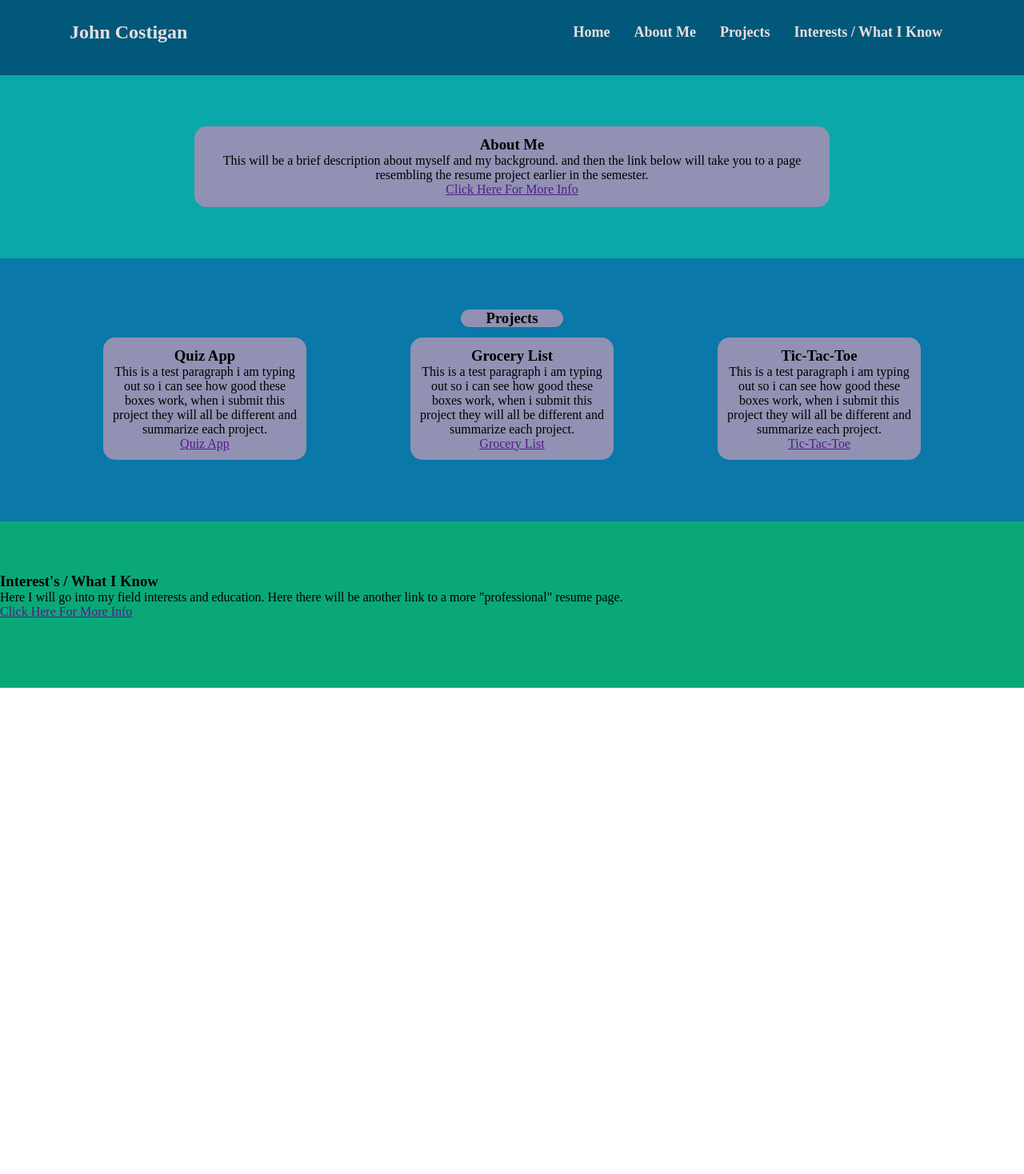
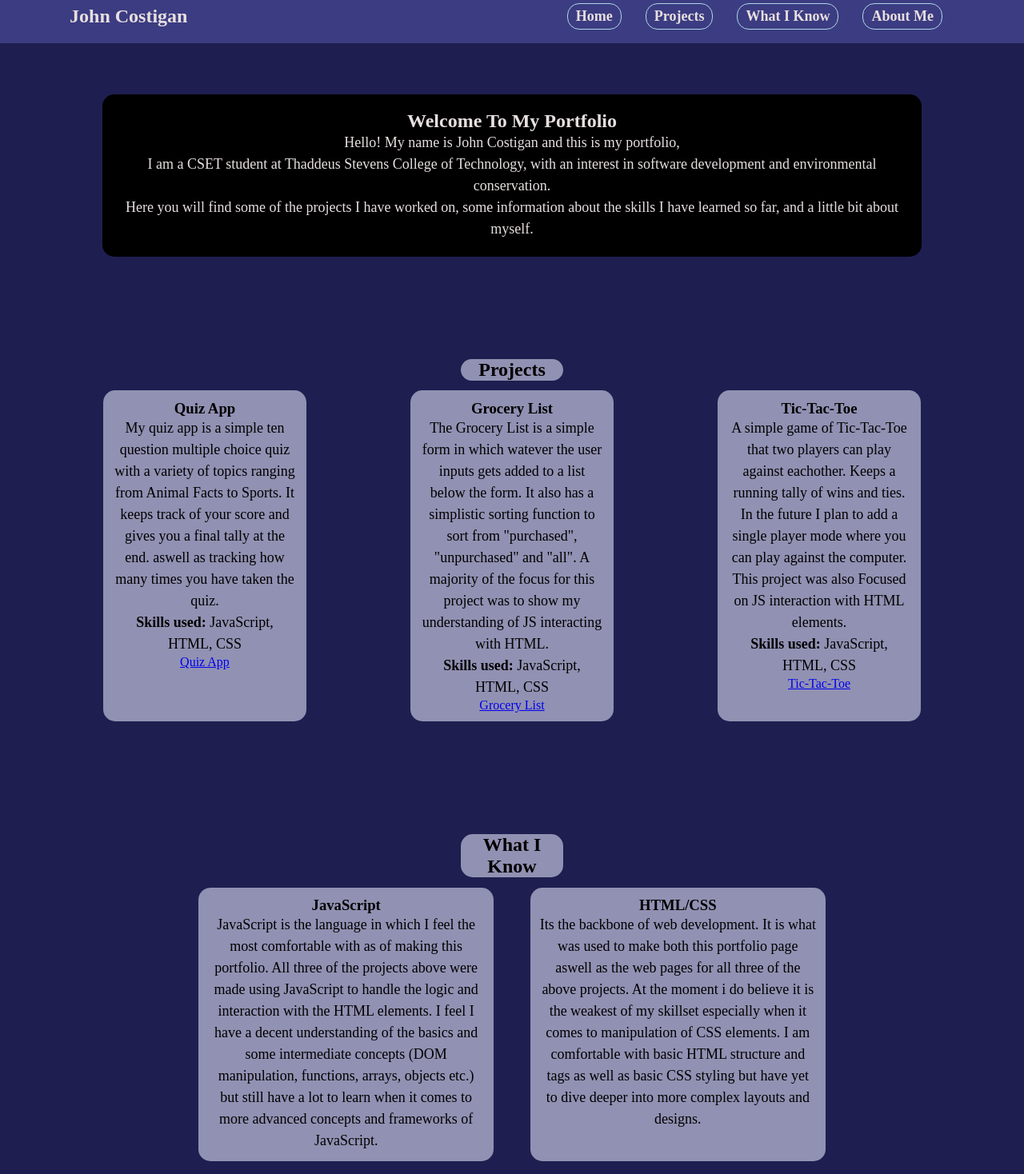
Before and after one commit to AngiMangy/Portfolio---John-Costigan, a plain HTML site: page index.html in a window 1280 px wide. Shown: the part 12-1480 px from the top of the page at 80% size. Before the commit the page ends 872 px from the top, so only its background shows below. Drawn offline with Linux system fonts and the light colour scheme.

Commit message:
completed portfolio to a comfortable level for submission

```diff
--- a/index.html
+++ b/index.html
@@ -10,58 +10,99 @@
     <header>
         <h2>John Costigan</h2>
         <ul id="navbar">
-            <li class = "navItem">Home</li>
-            <li class = "navItem">About Me</li>
-            <li class = "navItem">Projects</li>
-            <li class = "navItem">Interests / What I Know</li>
+            <li class="navItem"><a href="#introText">Home</a></li>
+            <li class="navItem"><a href="#projects">Projects</a></li>
+            <li class="navItem"><a href="#whatIKnow">What I Know</a></li>
+            <li class="navItem"><a href="#aboutMe">About Me</a></li>
         </ul>
     </header>
-    <section id = "aboutMe">
-        <div id = "aboutMeText">
-            <h3>About Me</h3>
-            <p>
-                This will be a brief description about myself and my background. and then the link below will take you to a page
-                resembling the resume project earlier in the semester.
-            </p>
-            <a href="">Click Here For More Info</a>
+    <section>
+        <div id = "introText">
+            <div id = "introBox">
+                <h1>Welcome To My Portfolio</h1>
+                <p>
+                    Hello! My name is John Costigan and this is my portfolio, <br> I am a CSET student at Thaddeus Stevens College of Technology,
+                    with an interest in software development and environmental conservation. <br> Here you will find some of the projects I have worked on,
+                    some information about the skills I have learned so far, and a little bit about myself.
+                </p>
+            </div>
         </div>
     </section>
+
     <section id = "projects">
-        <h3 id="projectHeader">Projects</h3>
+        <h2 id="projectHeader">Projects</h2>
         <div id = "projectText">
 
             <div class="projectBox">
                 <h3>Quiz App</h3>
                 <p>
-                    This is a test paragraph i am typing out so i can see how good these boxes work,
-                    when i submit this project they will all be different and summarize each project.
+                    My quiz app is a simple ten question multiple choice quiz with a variety of topics ranging from
+                    Animal Facts to Sports. It keeps track of your score and gives you a final tally at the end. aswell as tracking
+                    how many times you have taken the quiz. <br>
+                    <strong>Skills used:</strong> JavaScript, HTML, CSS
                 </p>
-                <a href="">Quiz App</a>
+                <a href="https://angimangy.github.io/CSET105---Final---Quiz-App/">Quiz App</a>
             </div>
             <div class="projectBox">
                 <h3>Grocery List</h3>
                 <p>
-                    This is a test paragraph i am typing out so i can see how good these boxes work,
-                    when i submit this project they will all be different and summarize each project.
+                    The Grocery List is a simple form in which watever the user inputs gets added to a list below the form.
+                    It also has a simplistic sorting function to sort from "purchased", "unpurchased" and "all".
+                    A majority of the focus for this project was to show my understanding of JS interacting with HTML. <br>
+                    <strong>Skills used:</strong> JavaScript, HTML, CSS
                 </p>
-                <a href="">Grocery List</a>
+                <a href="https://angimangy.github.io/CSET105---Final---GroceryList/">Grocery List</a>
             </div>
             <div class="projectBox">
                 <h3>Tic-Tac-Toe</h3>
                 <p>
-                    This is a test paragraph i am typing out so i can see how good these boxes work,
-                    when i submit this project they will all be different and summarize each project.
+                    A simple game of Tic-Tac-Toe that two players can play against eachother. Keeps a running tally of wins and ties.
+                    In the future I plan to add a single player mode where you can play against the computer. This project was also Focused on
+                    JS interaction with HTML elements. <br>
+                    <strong>Skills used:</strong> JavaScript, HTML, CSS
                 </p>
-                <a href="">Tic-Tac-Toe</a>
+                <a href="https://angimangy.github.io/CSET115---Final/">Tic-Tac-Toe</a>
             </div>
         </div>
     </section>
     <section id = "whatIKnow">
-        <h3>Interest's / What I Know</h3>
-        <p>
-            Here I will go into my field interests and education. Here there will be another link to a more "professional" resume page.
-        </p>
-        <a href="">Click Here For More Info</a>
+        <h2 id="whatIKnowHeader">What I Know</h2>
+        <div id = "knowledgeBoxes">
+            <div class="knowledgeBox">
+                <h3>JavaScript</h3>
+                <p>
+                    JavaScript is the language in which I feel the most comfortable with as of making this portfolio.
+                    All three of the projects above were made using JavaScript to handle the logic and interaction
+                    with the HTML elements. I feel I have a decent understanding of the basics and some intermediate concepts (DOM manipulation,
+                    functions, arrays, objects etc.) but still have a lot to learn when it comes to more advanced concepts and frameworks
+                    of JavaScript.
+                </p>
+            </div>
+            <div class="knowledgeBox">
+                <h3>HTML/CSS</h3>
+                <p>
+                    Its the backbone of web development. It is what was used to make both this portfolio page aswell as
+                    the web pages for all three of the above projects. At the moment i do believe it is the weakest of my
+                    skillset especially when it comes to manipulation of CSS elements. I am comfortable with basic HTML structure and tags
+                    as well as basic CSS styling but have yet to dive deeper into more complex layouts and designs.
+                </p>
+            </div>
+    </div>
     </section>
+    <section id = "aboutMe">
+        <div id = "aboutMeText">
+            <h2>About Me</h2>
+            <p>
+                My name is John Costigan, I am a freshman at Thadeus Stevens College of Technology studying
+                Computer Software Engineering Technology. I have had an interest with technology and computers Since I was 10
+                with an equally strong interest in Nature and wildlife. My Main goal with CSET is to land myself in a place in which
+                I can work on software that helps protect the environment and wildlife in some way.
+            </p>
+            <a href="https://angimangy.github.io/resume/">Click Here For More Info</a>
+        </div>
+    </section>
+    <footer>
+        <p>© 2025 John Costigan</p>
+    </footer>
 </body>
 </html>
--- a/portfolio.css
+++ b/portfolio.css
@@ -1,5 +1,10 @@
 *{
     margin: 0;
+}
+p{
+    font-size: large;
+    line-height: 1.5;
+    font-weight: 500;
 }
 /* Header */
 header{
@@ -8,9 +13,9 @@ header{
     align-items: center;
     flex-wrap: wrap;
     padding: 1% 2%;
-    min-height: 10vh;
+    min-height: 5vh;
     width: 96%;
-    background-color: rgb(1, 88, 122);
+    background-color: rgb(60, 60, 130);
     color: rgb(231, 223, 223);
 }
 header h2{
@@ -27,12 +32,46 @@ header h2{
     cursor: pointer;
     font-size: large;
     font-weight: 700;
+    text-decoration: none;
+    border: 1px solid lightblue;
+    padding: 5px 10px;
+    border-radius: 15px;
+}
+.navItem a{
+    color: inherit;
+    text-decoration: none;
+}
+.navItem a:visited{
+    color: inherit;
+}
+.navItem:hover,
+.navItem:focus{
+    text-decoration: underline;
+    color: rgb(255, 255, 255);
+    background-color: rgb(30, 30, 80);
+}
+/* Intro */
+#introText{
+    display: flex;
+    background-color: rgb(30, 30, 80);
+    color: rgb(231, 223, 223);
+    justify-content: center;
+    align-content: center;
+    padding: 5% 10%;
+    text-align: center;
+}
+#introBox{
+    background-color: rgb(0, 0, 0);
+    border-radius: 15px;
+    padding: 2%;
+    display: inline-block;
+    min-width: 40%;
 }
 /* About Me */
 #aboutMe{
+    background-color: rgb(30, 30, 80);
     margin-top: 0;
     min-height: 10vh;
-    background-color: rgb(10, 168, 168);
     padding-top: 5%;
     padding-bottom: 5%;
 }
@@ -48,9 +87,9 @@ header h2{
 }
 /* Projects */
 #projects{
+    background-color: rgb(30, 30, 80);
     margin-top: 0;
     min-height: 10vh;
-    background-color: rgb(10, 120, 168);
     padding-top: 5%;
     padding-bottom: 5%;
     text-align: center;
@@ -83,9 +122,46 @@ header h2{
 }
 /* Interests / What I Know */
 #whatIKnow{
+    background-color: rgb(30, 30, 80);
     margin-top: 0;
     min-height: 10vh;
-    background-color: rgb(10, 168, 120);
     padding-top: 5%;
     padding-bottom: 5%;
+    text-align: center;
 }
+#whatIKnowHeader{
+    display: block;
+    margin-bottom: 1%;
+    background-color: rgb(145, 145, 179);
+    width: 10%;
+    margin: auto;
+    border-radius: 15px;
+}
+#knowledgeBoxes{
+    max-width: 90%;
+    min-height: 70%;
+    margin-left: auto;
+    margin-right: auto;
+    padding: 1%;
+    display: flex;
+    justify-content: center;
+}
+.knowledgeBox{
+    display: inline-block;
+    padding: 1%;
+    min-width: 15%;
+    max-width: 30%;
+    min-height: 40%;
+    margin: 0 2%;
+    border-radius: 15px;
+    background-color: rgb(145, 145, 179);
+    text-align: center;
+}
+/* Footer */
+footer{
+    background-color: rgb(60, 60, 130);
+    color: rgb(231, 223, 223);
+    text-align: center;
+    padding: 1% 0;
+    height: 100%;
+}
```
